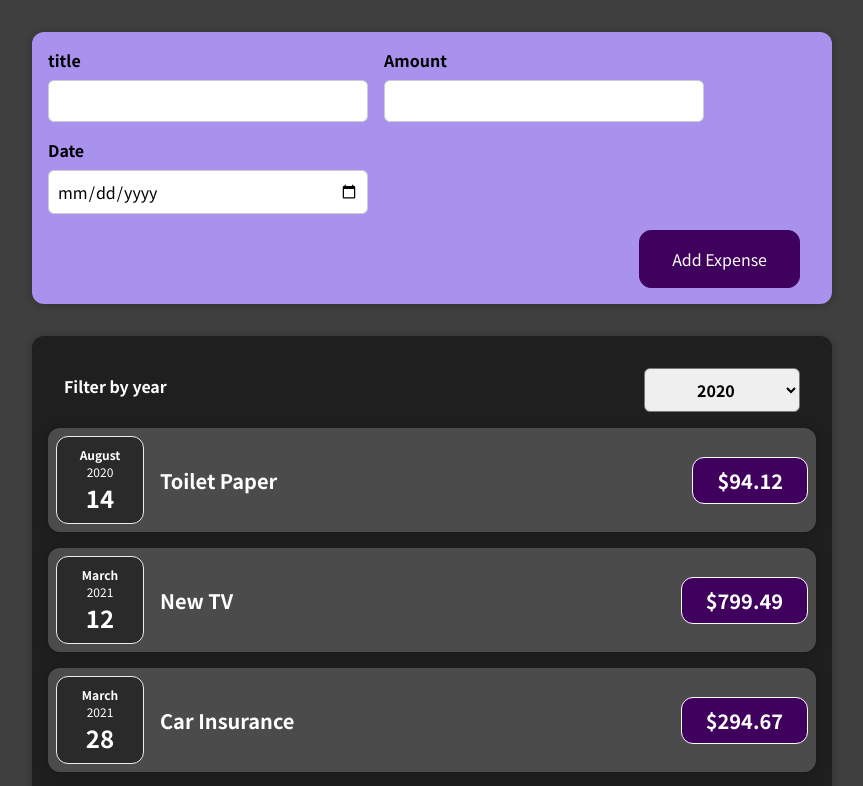
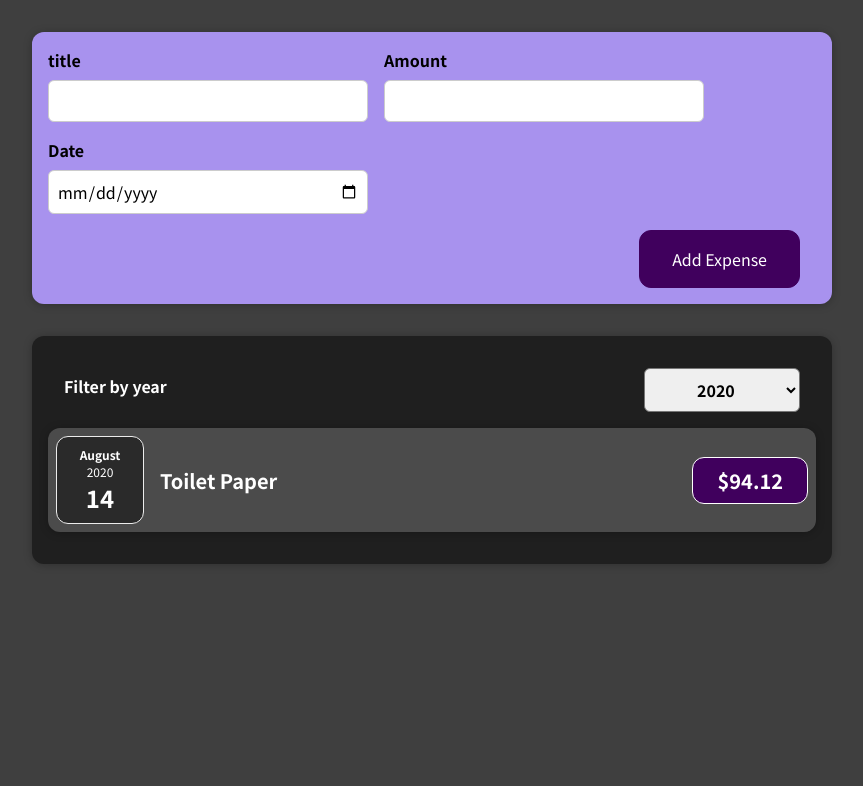
Before and after one commit to martinsgabriel1956/react_expenses, a React (Create React App) app: page / in a window 1280 px wide. Shown: the top 786 px of the page, without its empty margins (208-1071 px from the left). Built offline with nearby package versions, Linux system fonts and the light colour scheme.

Commit message:
feat: challenge solved

```diff
--- a/src/components/Expenses/Expenses/index.js
+++ b/src/components/Expenses/Expenses/index.js
@@ -12,10 +12,13 @@
   function handleChangeYear(year) {
     setFilteredYear(year);
   }
+
+  const filteredExpenses = props.items.filter(expense => expense.date.getFullYear().toString() === filteredYear);
+
   return (
     <Card className="expenses">
       <ExpensesFilter selected={filteredYear} onChangeYear={handleChangeYear} />
-      {props.items.map(expense => (
+      {filteredExpenses.map(expense => (
         <ExpenseItem
           key={expense.id}
           title={expense.title}
```
